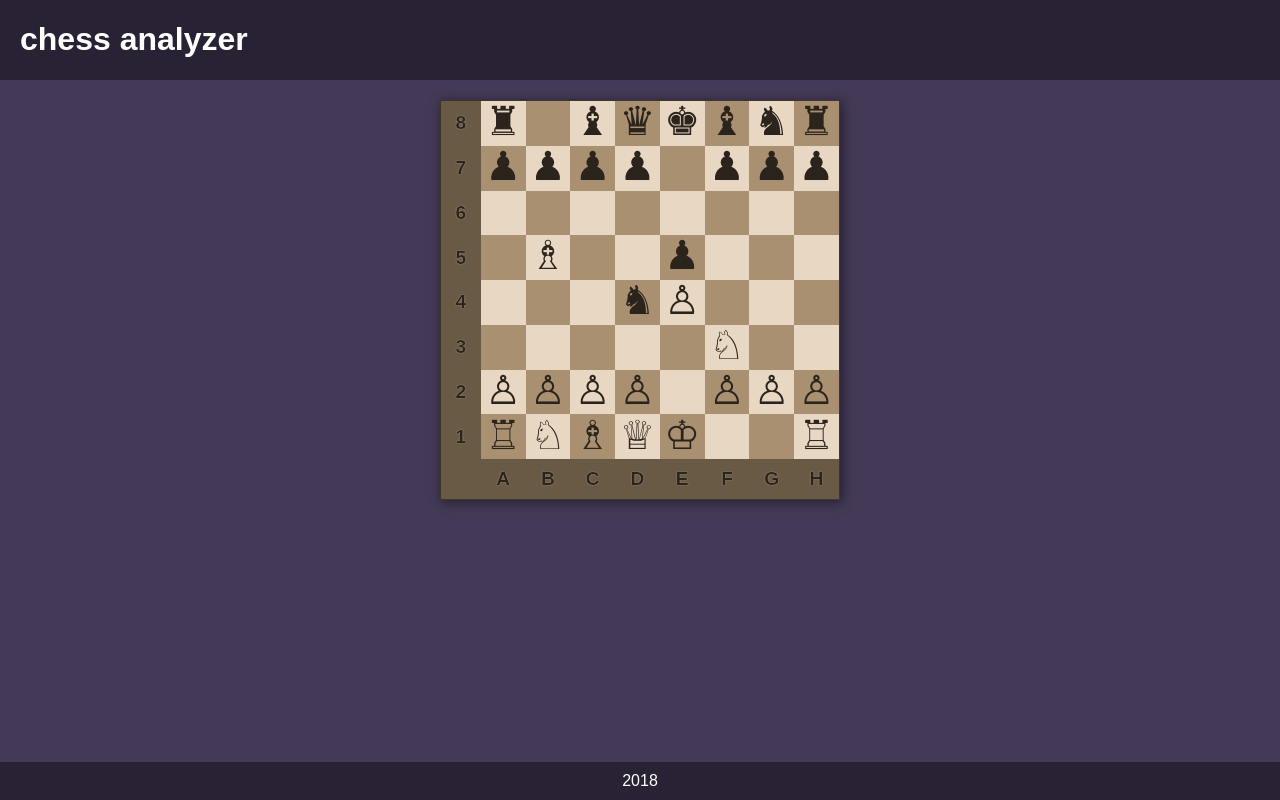
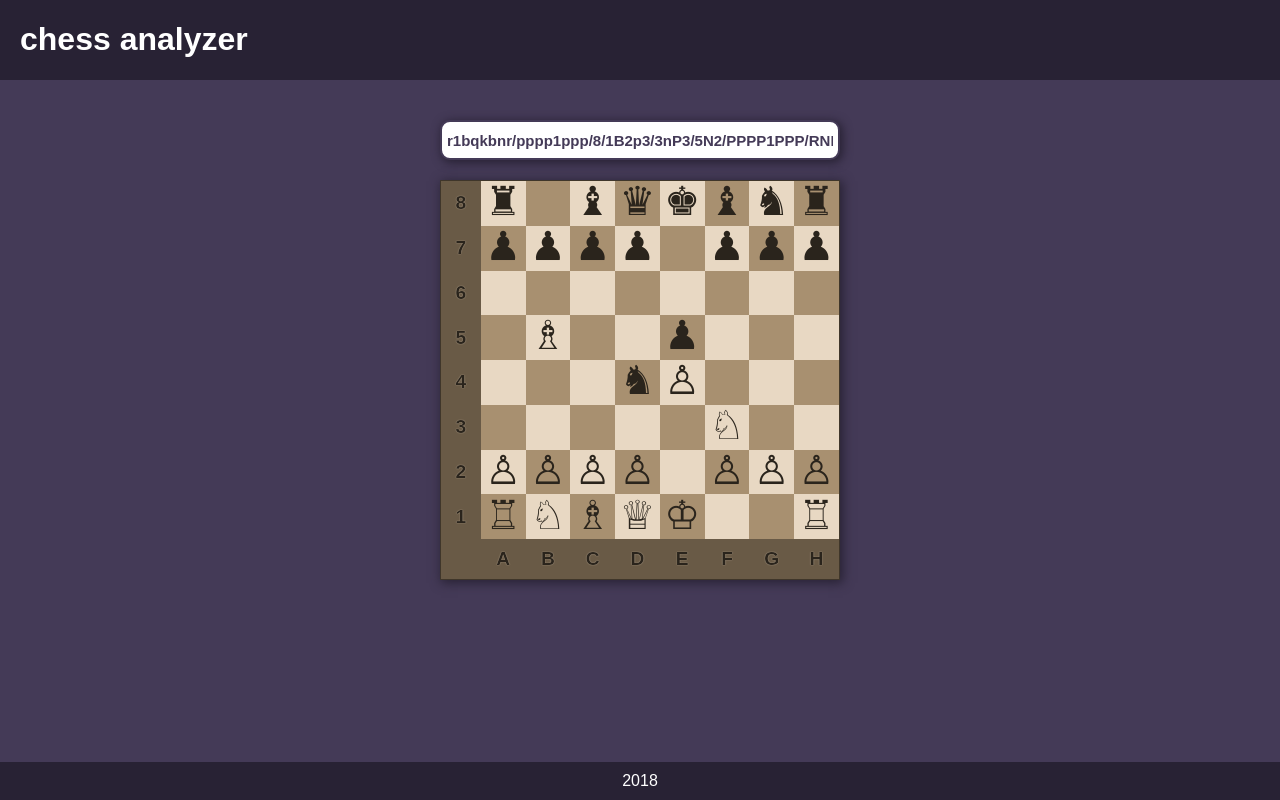
Before and after one commit to acupy/chess-board, a React (Create React App) app: page / in a window 1280 px wide. Built offline with nearby package versions, Linux system fonts and the light colour scheme; the HTML template or start-up script is replaced by a standard one.

Commit message:
added text field to allow edinting the board position

```diff
--- a/public/index.html
+++ b/public/index.html
@@ -2,9 +2,8 @@
 <html lang="en">
   <head>
     <meta charset="utf-8">
-    <meta name="viewport" content="width=device-width, initial-scale=1, shrink-to-fit=no">
-    <meta name="theme-color" content="#000000">
-    <title>React App</title>
+    <meta name="viewport" content="width=device-width, initial-scale=1">
+    <title>chess analyzer</title>
   </head>
   <body>
     <div id="root"></div>
--- a/src/App.js
+++ b/src/App.js
@@ -1,19 +1,38 @@
 import React, { Component } from 'react';
-import './style.css'
+import './style.css';
 
+import { validateFEN } from './utils';
 import Board from './Board';
 
-// Forsyth–Edwards Notation
-const startingPosition = 'r1bqkbnr/pppp1ppp/8/1B2p3/3nP3/5N2/PPPP1PPP/RNBQK2R';
+class App extends Component {
+  constructor(props) {
+    super(props);
 
-class App extends Component {
+    this.handleChange = this.handleChange.bind(this);
+
+    // Forsyth–Edwards Notation
+    const startPosition = 'r1bqkbnr/pppp1ppp/8/1B2p3/3nP3/5N2/PPPP1PPP/RNBQK2R';
+    this.state = {
+      textInput: startPosition,
+      position: startPosition,
+    };
+  }
+
+  handleChange(event) {
+      this.setState({textInput: event.target.value});
+      if (validateFEN(event.target.value)){
+        this.setState({position: event.target.value});
+      }
+  }
+
   render() {
     return <div>
       <header>
         <h1>chess analyzer</h1>
       </header>
       <div className='content-container'>
-        <Board position={startingPosition} />
+        <input type='text' value={this.state.textInput} onChange={this.handleChange} />
+        <Board position={this.state.position} />
       </div>
       <footer>2018</footer>
     </div>
--- a/src/Board.js
+++ b/src/Board.js
@@ -1,21 +1,6 @@
 import React, { Component } from 'react';
-import './style.css'
-
-const PIECES = {
-  'R':'♖',
-  'N':'♘',
-  'B':'♗',
-  'Q':'♕',
-  'K':'♔',
-  'P':'♙',
-  'r':'♜',
-  'n':'♞',
-  'b':'♝',
-  'q':'♛',
-  'k':'♚',
-  'p':'♟',
-  '-':''
-}
+import './style.css';
+import { PIECES, COLUMNS, RANKS } from './consts';
 
 class Board extends Component {
   getFieldColour(rankIndex, columnIndex) {
@@ -26,7 +11,7 @@ class Board extends Component {
     }
   }
   getBoardStatus() {
-    const {position} = this.props;
+    const { position } = this.props;
     const ranks = position.split(' ')[0].split('/');
     let board = [];
     ranks.forEach((rank, ridx)=>{
@@ -38,32 +23,39 @@ class Board extends Component {
             rankFields = rankFields.concat(Array(parseInt(field, 10)).fill('-'));
           }
       });
+
+      // TODO :: 8 columns and 8 ranks should be enforced by design
+      const emptyFields = 8 - rankFields.length;
+      if (emptyFields) {
+        rankFields = rankFields.concat(Array(emptyFields).fill('-'));
+      }
+
       board.push(rankFields);
     });
     return board;
   }
   render() {
-    this.boardStatus = this.getBoardStatus();
+    const boardStatus = this.getBoardStatus();
     return (
       <div className='board-wrapper'>
         <div className='rank-index-container'>
-          {[1,2,3,4,5,6,7,8].reverse().map(ridx=>
+          {RANKS.map(ridx=>
             <div className='rank-index' key={`ridx-${ridx}`}>{ridx}</div>)}
         </div>
         <div className='board'>
-            {this.boardStatus.map((rank, ridx)=>
+            {boardStatus.map((rank, ridx)=>
               <div className='rank' key={`rank-${ridx}`}>
               {rank.map((cell, cidx)=>
                 <div
                   key={`field-${ridx}-${cidx}`}
                   className={this.getFieldColour(ridx,cidx)}>
-                  {this.boardStatus[ridx][cidx] !== '-' &&
-                    <div className='piece'>{PIECES[this.boardStatus[ridx][cidx]]}</div>}
+                  {boardStatus[ridx][cidx] !== '-' &&
+                    <div className='piece'>{PIECES[boardStatus[ridx][cidx]]}</div>}
                 </div>)}
             </div>)}
         </div>
         <div className='column-index-container'>
-          {['A','B','C','D','E','F','G','H'].map(cidx=>
+          {COLUMNS.map(cidx=>
             <div className='column-index' key={`cidx-${cidx}`}>{cidx}</div>)}
         </div>
     </div>
--- /dev/null
+++ b/src/consts.js
@@ -0,0 +1,21 @@
+const PIECES = {
+  'R':'♖',
+  'N':'♘',
+  'B':'♗',
+  'Q':'♕',
+  'K':'♔',
+  'P':'♙',
+  'r':'♜',
+  'n':'♞',
+  'b':'♝',
+  'q':'♛',
+  'k':'♚',
+  'p':'♟',
+  '-':''
+}
+
+const COLUMNS = ['A','B','C','D','E','F','G','H'];
+
+const RANKS = [1,2,3,4,5,6,7,8].reverse();
+
+export { PIECES, RANKS, COLUMNS };
--- a/src/style.css
+++ b/src/style.css
@@ -1,4 +1,5 @@
 /* GENERAL STYLES */
+
 html {
   box-sizing: border-box;
 }
@@ -31,8 +32,25 @@ header {
 
 .content-container {
   margin-top: 100px;
+  margin-bottom: 50px;
   display: flex;
   justify-content: center;
+  flex-direction: column;
+  align-items: center;
+}
+
+input {
+  width: 400px;
+  border-radius: 10px;
+  height: 40px;
+  border: 2px solid #443a57;
+  margin: 20px;
+  font-size: 15px;
+  font-weight: bold;
+  color: #443a57;
+  padding: 5px;
+  box-shadow: 2px 2px 10px 1px #282234;
+  text-align: center;
 }
 
 footer {
@@ -53,7 +71,6 @@ footer {
   background-color: #695a46;
   border: .5px solid #3f362a;
   box-shadow: 2px 2px 10px 1px #282234;
-  float: left;
 }
 
 .board {
--- /dev/null
+++ b/src/utils.js
@@ -0,0 +1,7 @@
+const validateFEN = (fen) => {
+    // TODO:: Only enfoces ranks
+    const regEx = '^([rnbqkpRNBQKP1-8]{1,8}/){7}([rnbqkpRNBQKP1-8]{1,8})$';
+    return fen.match(regEx);
+}
+
+export { validateFEN };
```
Also changed, not shown: public/manifest.json, 1 other file (tests, documents, lock files or other folders).
